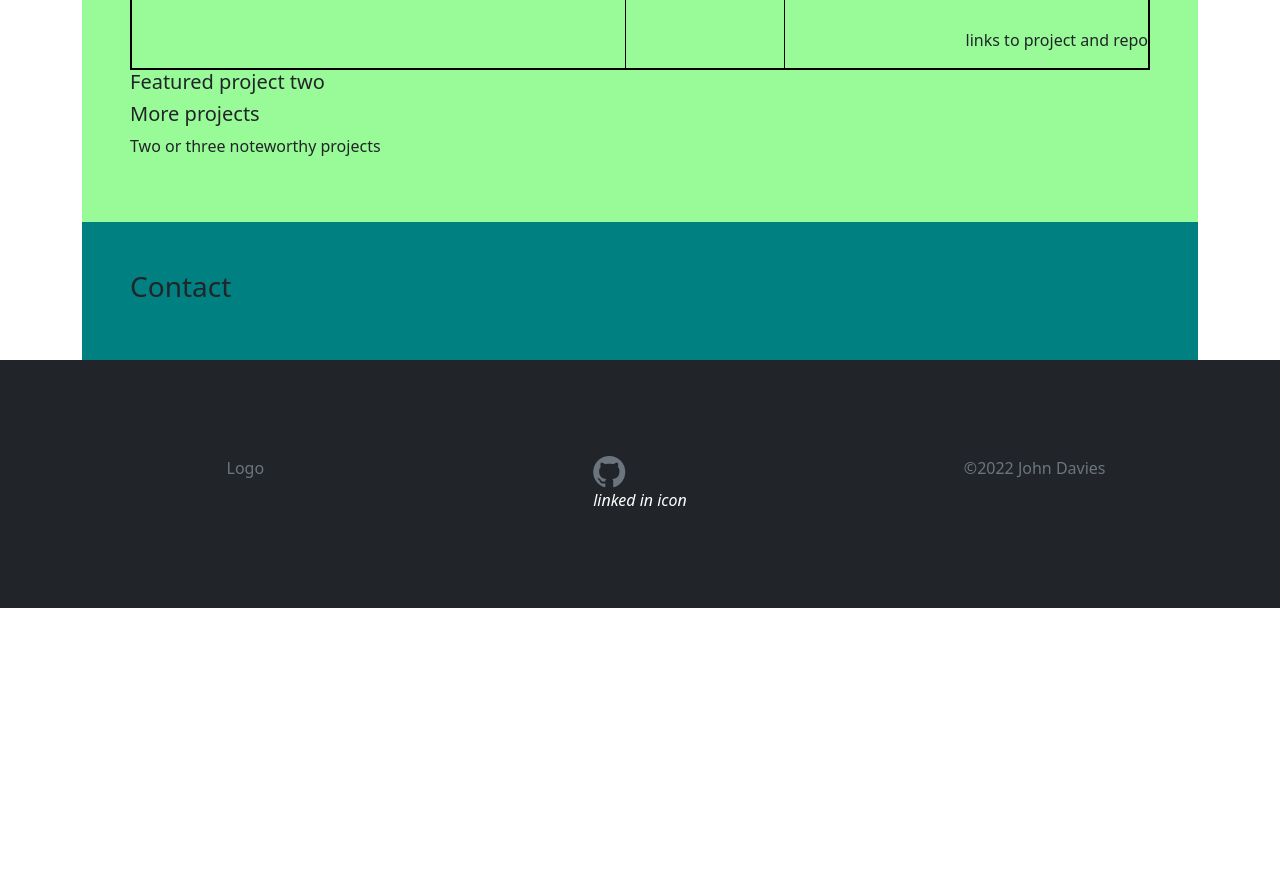
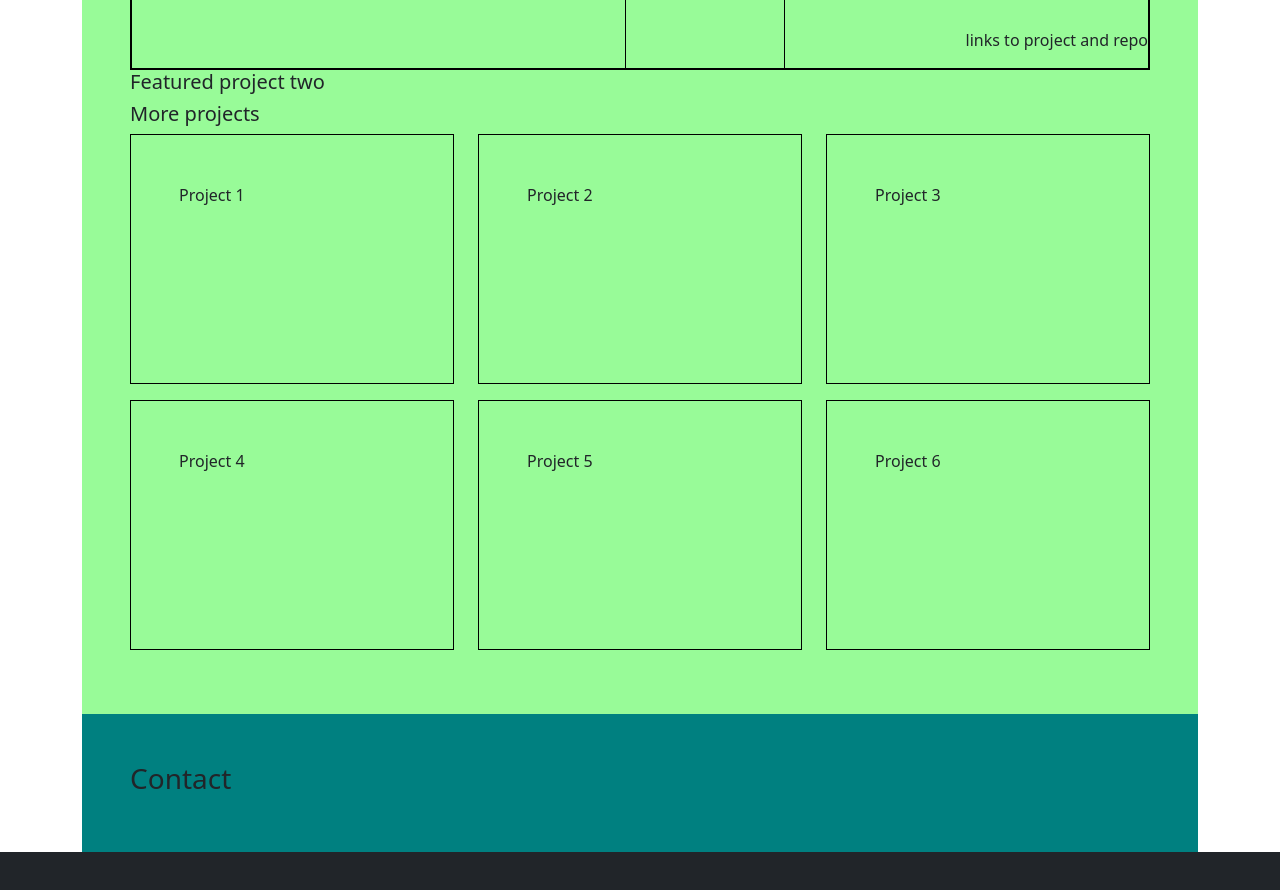
Before and after one commit to tigeryant/tigeryant.github.io, a React (Create React App) app in the folder client/: page / in a window 1280 px wide. Shown: the part 960-1850 px from the top of the page. Before the commit the page ends 1568 px from the top, so only its background shows below. Built offline with nearby package versions, Linux system fonts and the light colour scheme.

Commit message:
added responsive grid layout to 'more projects' section

```diff
--- a/client/src/components/projects-children/MoreProjects.js
+++ b/client/src/components/projects-children/MoreProjects.js
@@ -2,7 +2,26 @@ function MoreProjects() {
   return (
     <section id="more-projects">
       <h5>More projects</h5>
-      <p>Two or three noteworthy projects</p>
+      <div className="row">
+        <div className="col-md-6 col-lg-4">
+          <p className="project-card p-5">Project 1</p>
+        </div>
+        <div className="col-md-6 col-lg-4">
+          <p className="project-card p-5">Project 2</p>
+        </div>
+        <div className="col-md-6 col-lg-4">
+          <p className="project-card p-5">Project 3</p>
+        </div>
+        <div className="col-md-6 col-lg-4">
+          <p className="project-card p-5">Project 4</p>
+        </div>
+        <div className="col-md-6 col-lg-4">
+          <p className="project-card p-5">Project 5</p>
+        </div>
+        <div className="col-md-6 col-lg-4">
+          <p className="project-card p-5">Project 6</p>
+        </div>
+      </div>
     </section>
   )
 }
--- a/client/src/styles/main.scss
+++ b/client/src/styles/main.scss
@@ -51,6 +51,11 @@
   border: 1px solid black;
 }
 
+.project-card {
+  height: 250px;
+  border: 1px solid black;
+}
+
 
 
 // CONTACT
```
Also changed, not shown: 1 other file (tests, documents, lock files or other folders).
